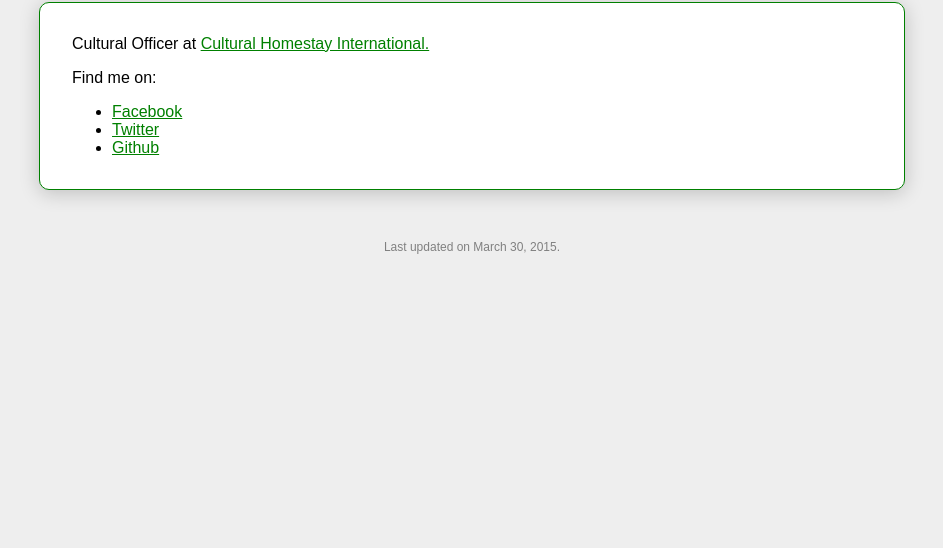
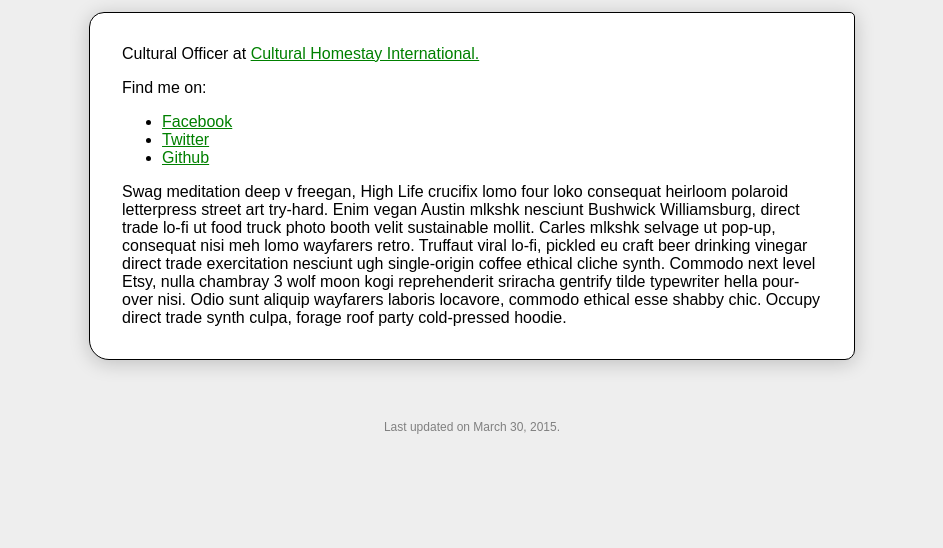
Before and after one commit to bdave76/fewd-30, a plain HTML site: page index.html in a window 1280 px wide. Shown: the part 252-800 px from the top of the page, without its empty margins (168-1111 px from the left). Drawn offline with Linux system fonts and the light colour scheme.

Commit message:
Better text wrapping

```diff
--- a/index.html
+++ b/index.html
@@ -8,16 +8,16 @@
     body { font-family: Arial; background-color: #eee; }
     a { color: green; }
     header,
-    footer { margin-top: 20px; text-align: center; }
-    footer { margin-top: 50px; }
+    footer { margin-top: 30px; text-align: center; }
+    footer { margin-top: 60px; }
     img { border-radius: 100%; }
     footer { font-size: 12px; color: gray; }
     main {
-      width: 800px;
+      max-width: 700px;
       margin: 0 auto;
-      border: 1px solid green;
+      border: 1px solid black;
       padding: 1em 2em;
-      border-radius: 10px;
+      border-radius: 15px 5px 10px 20px;
       box-shadow: 0 3px 20px rgba(0, 0, 0, 0.2);
       background-color: white;
     }
@@ -31,6 +31,7 @@
       height="150">
 
       <h1>Dave Brown</h1>
+
     </header>
 
       <main>
@@ -45,6 +46,9 @@
           <li><a href="http://twitter.com/nworbevad">Twitter</a></li>
           <li><a href="http://github.com/bdave76">Github</a></li>
         </ul>
+        <p>
+          Swag meditation deep v freegan, High Life crucifix lomo four loko consequat heirloom polaroid letterpress street art try-hard. Enim vegan Austin mlkshk nesciunt Bushwick Williamsburg, direct trade lo-fi ut food truck photo booth velit sustainable mollit. Carles mlkshk selvage ut pop-up, consequat nisi meh lomo wayfarers retro. Truffaut viral lo-fi, pickled eu craft beer drinking vinegar direct trade exercitation nesciunt ugh single-origin coffee ethical cliche synth. Commodo next level Etsy, nulla chambray 3 wolf moon kogi reprehenderit sriracha gentrify tilde typewriter hella pour-over nisi. Odio sunt aliquip wayfarers laboris locavore, commodo ethical esse shabby chic. Occupy direct trade synth culpa, forage roof party cold-pressed hoodie.
+        </p>
     </main>
     <footer>
     <p>  Last updated on March 30, 2015.</p>
```
